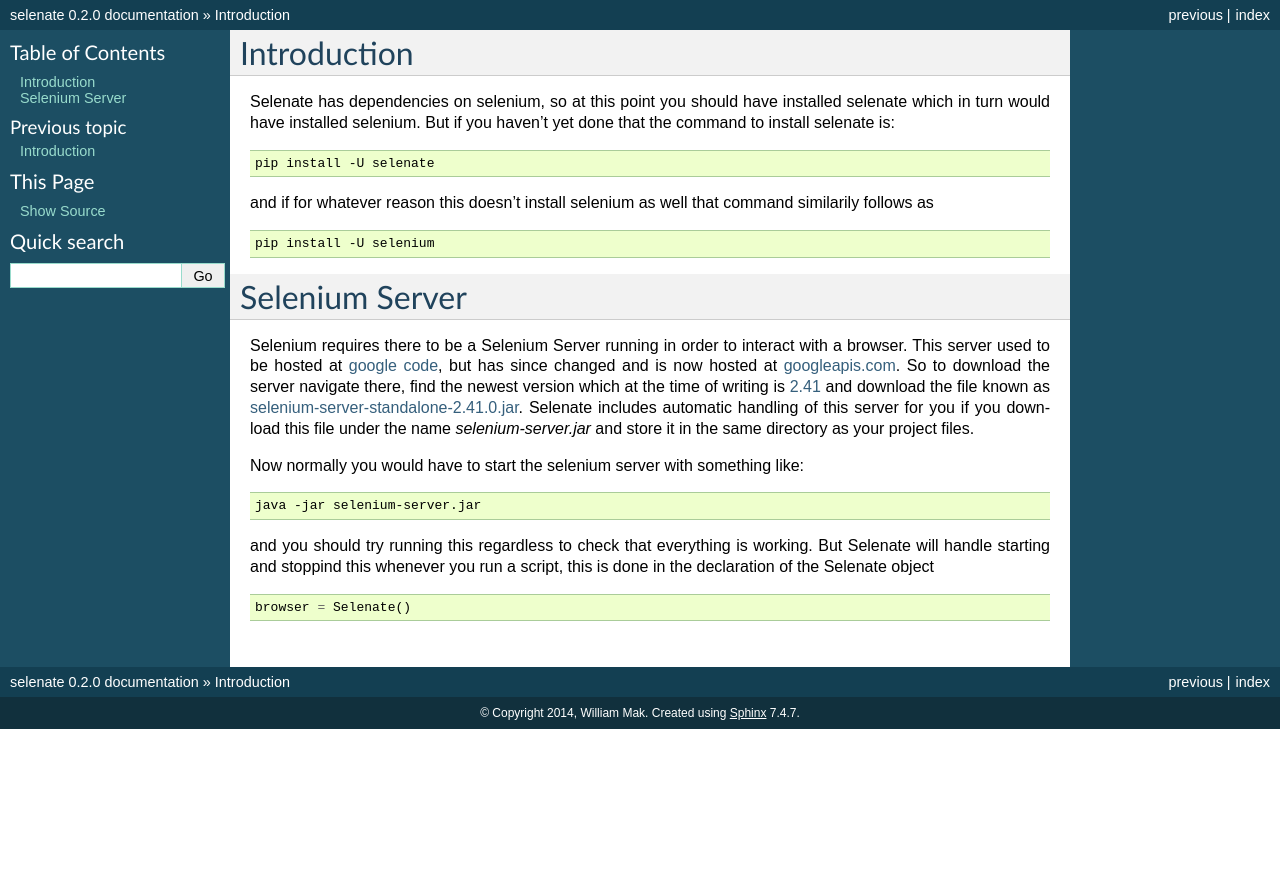
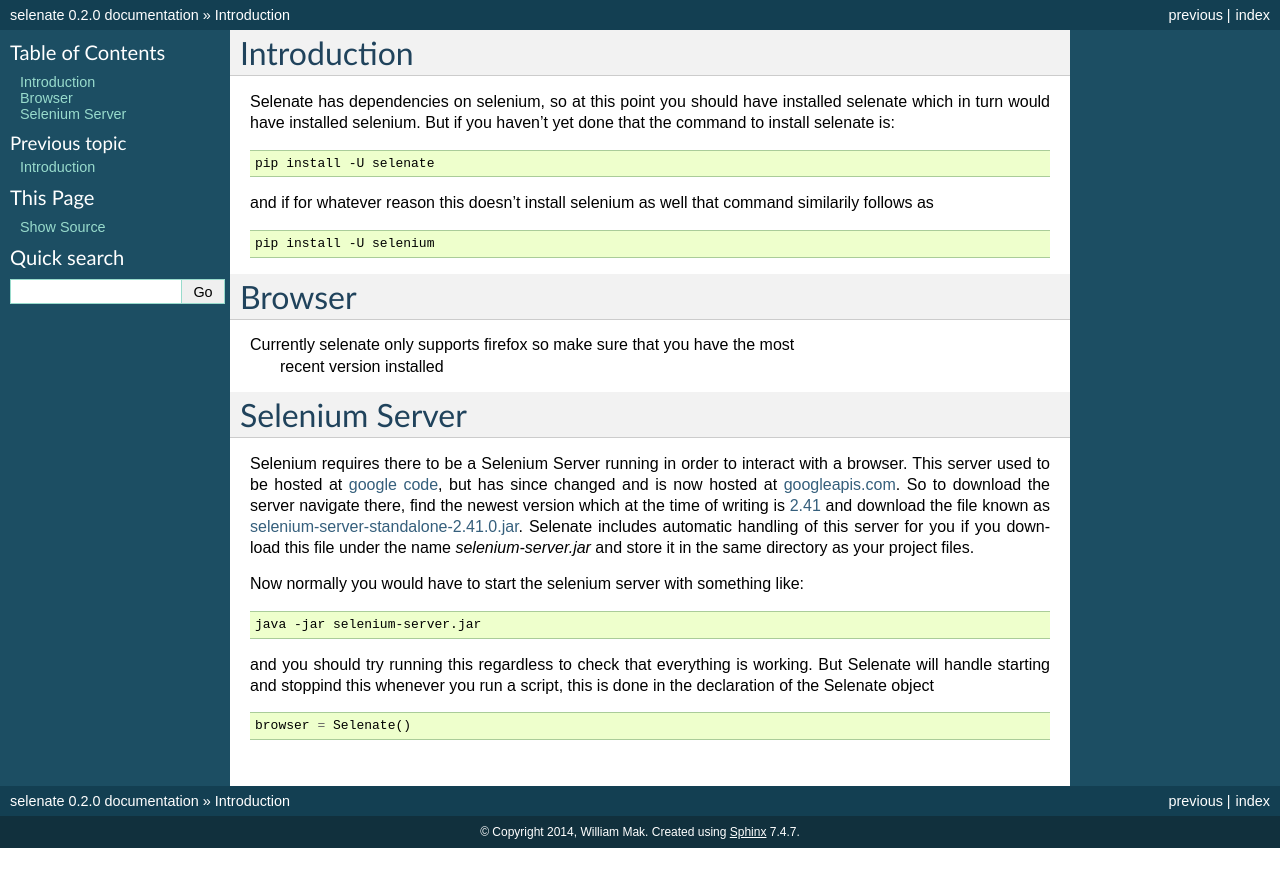
Before and after one commit to wmak/selenate, a Sphinx documentation site: the page built from docs/getting_started/intro.rst, in a window 1280 px wide. Shown: the top 887 px of the page. Built offline with Sphinx 7.4.7, drawn with Linux system fonts in a browser that asks for light colours.

Commit message:
adding browser section

```diff
--- a/docs/getting_started/intro.rst
+++ b/docs/getting_started/intro.rst
@@ -16,6 +16,11 @@ similarily follows as
 .. code-block:: bash
 
     pip install -U selenium
+
+Browser
+======
+Currently selenate only supports firefox so make sure that you have the most
+ recent version installed
 
 Selenium Server
 ===============
```
